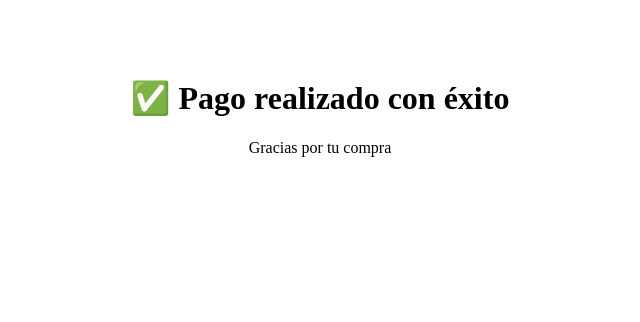
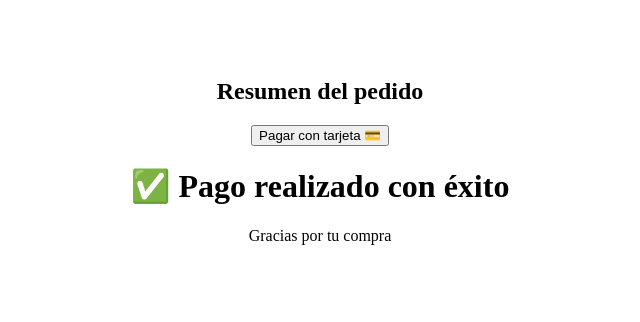
Before and after one commit to ga7821400-prog/Online-store-, a plain HTML site: page frontend/success.html in a window 1280 px wide. Shown: the whole page, without its empty margins (320-960 px from the left). Drawn offline with Linux system fonts and the light colour scheme.

Commit message:
success.html

```diff
--- a/frontend/success.html
+++ b/frontend/success.html
@@ -1,4 +1,23 @@
 <!DOCTYPE html>
+<html lang="es">
+<head>
+  <meta charset="UTF-8">
+  <title>Checkout</title>
+  <link rel="stylesheet" href="css/styles.css">
+</head>
+<body>
+
+<h2>Resumen del pedido</h2>
+<div id="checkout-summary"></div>
+
+<button class="pay-btn" onclick="payWithStripe()">
+  Pagar con tarjeta 💳
+</button>
+
+<script src="js/checkout.js"></script>
+</body>
+</html>
+
 <html lang="es">
 <head>
   <meta charset="UTF-8">
```
